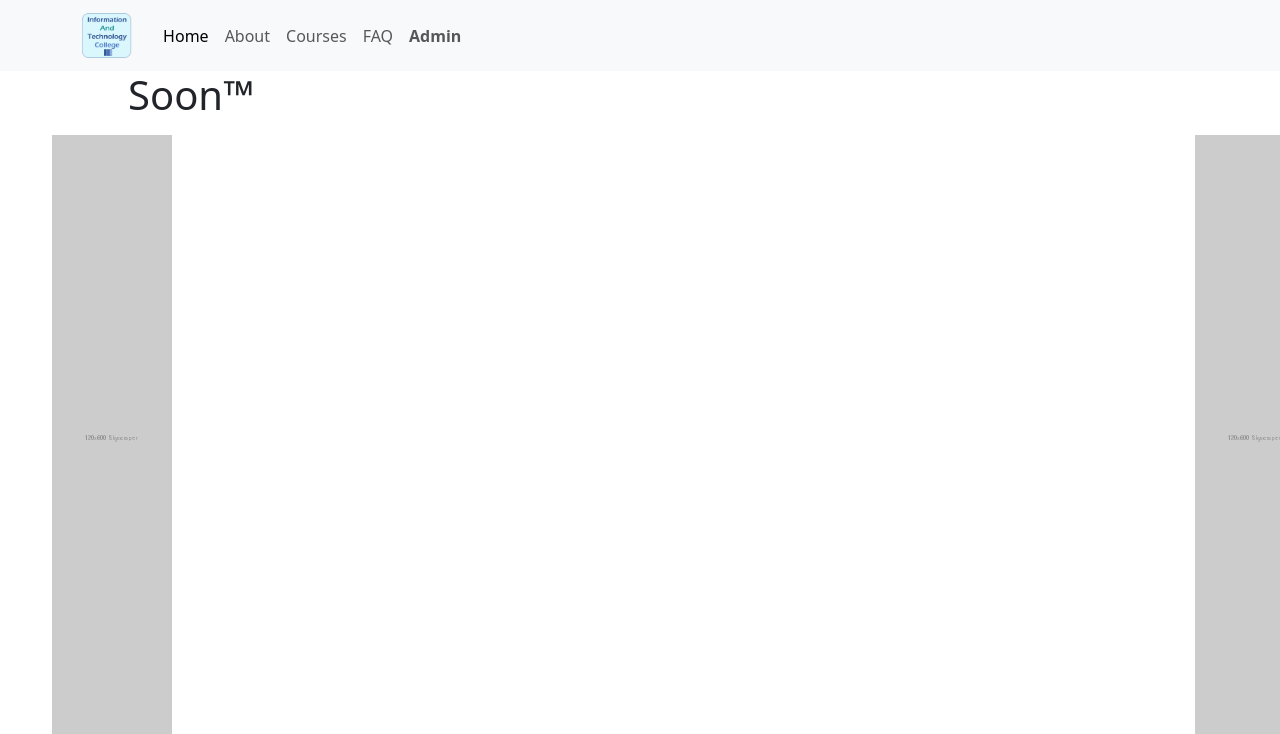
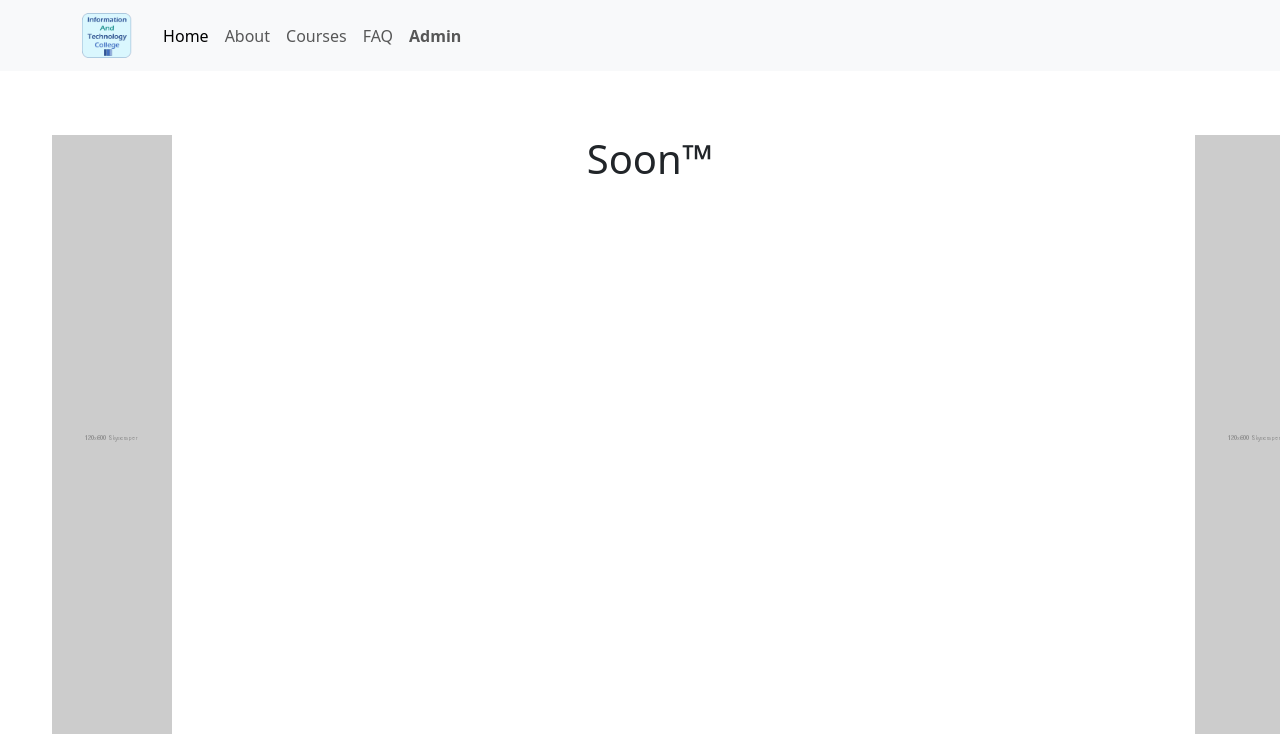
Before and after one commit to tomlinc98/IT-Site-Project, a Django app: page /cookies in a window 1280 px wide. Shown: the top 734 px of the page. Run offline with Django 4.2, Linux system fonts and the light colour scheme; some libraries are stand-ins or nearby versions.

Commit message:
centered content

```diff
--- a/IT_Site/base/templates/base/legal/cookies.html
+++ b/IT_Site/base/templates/base/legal/cookies.html
@@ -6,6 +6,8 @@
 
 {% block app_content %}
 
-<h1> Soon™ </h1>
+<div class="container text-center" style="padding-top: 4rem;">
+    <h1> Soon™ </h1>
+</div>
 
 {% endblock %}
```
